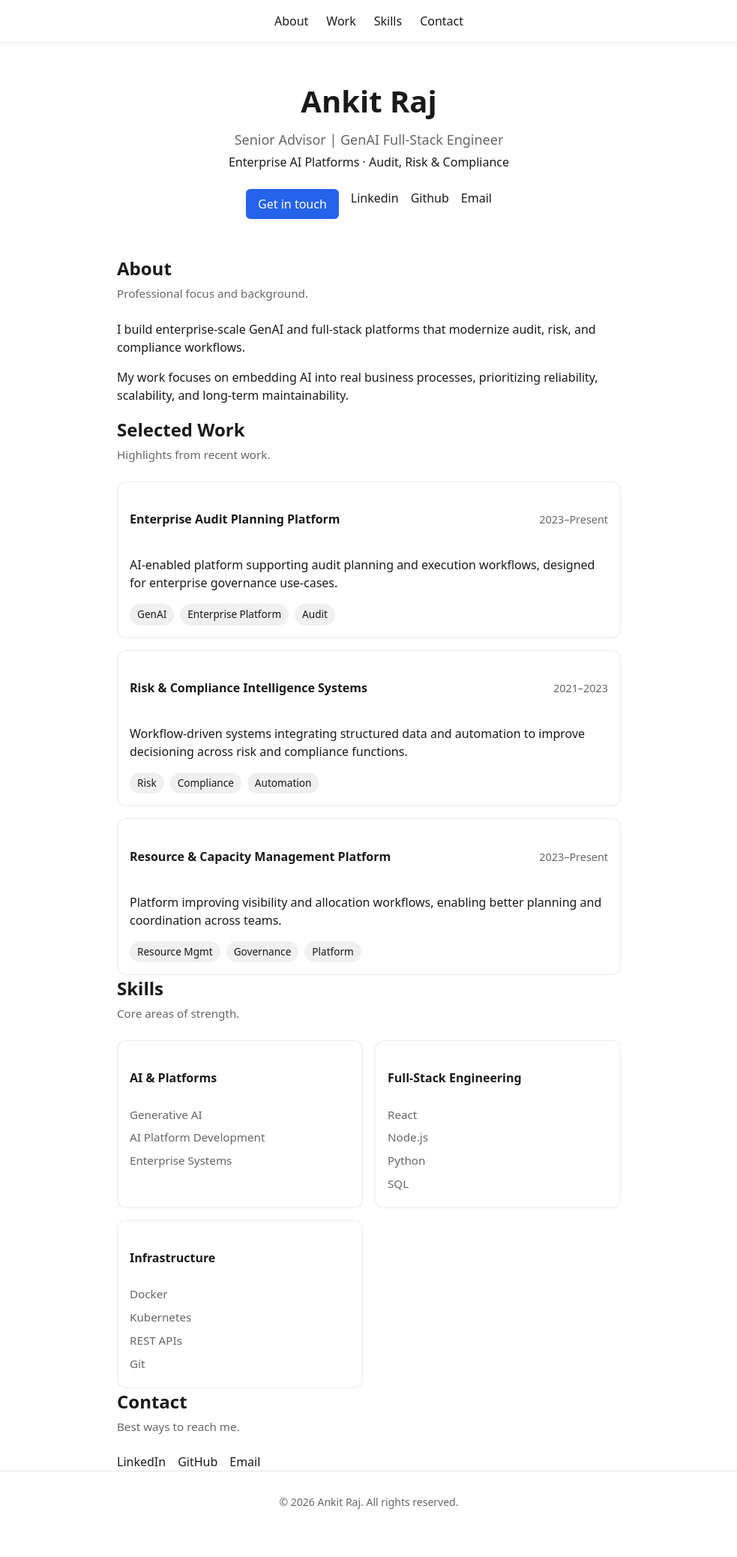
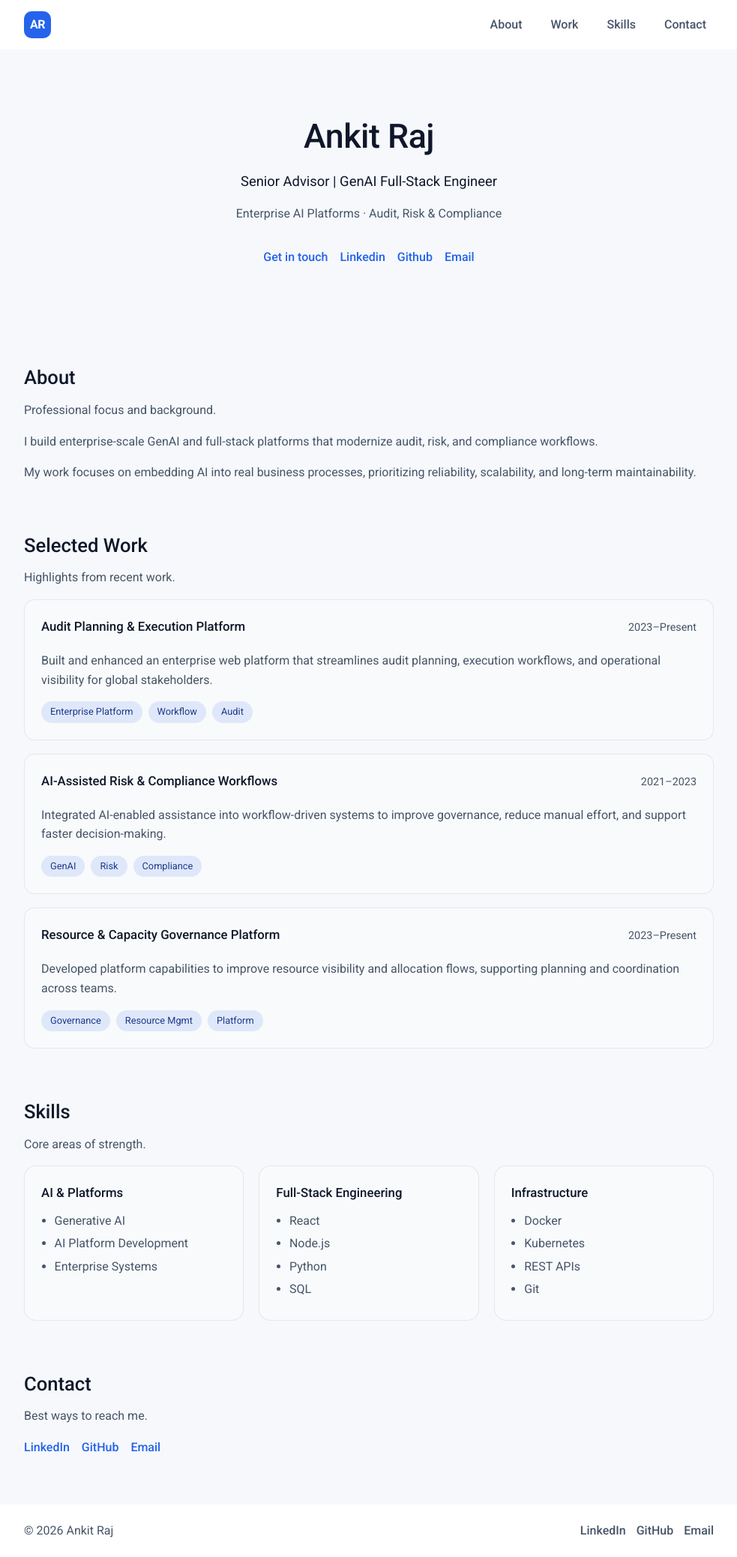
Before and after one commit to Ankit-96/ankit-raj, a React (Vite) app: page / in a window 1280 px wide. Shown: the whole page at 75% size, without its empty margins (148-1131 px from the left). Before the commit the page ends 2043 px from the top, so only its background shows below. Built offline with nearby package versions, Linux system fonts and the light colour scheme.

Commit message:
UI Fixes

```diff
--- a/index.html
+++ b/index.html
@@ -2,9 +2,18 @@
 <html lang="en">
 	<head>
 		<meta charset="UTF-8" />
-		<link rel="icon" type="image/x-icon" href="/favicon.ico" />
+		<link rel="icon" type="image/svg+xml" href="/vite.svg" />
 		<meta name="viewport" content="width=device-width, initial-scale=1.0" />
+
 		<title>Ankit Raj – Professional Profile</title>
+
+		<!-- Roboto (Google Fonts) -->
+		<link rel="preconnect" href="https://fonts.googleapis.com" />
+		<link rel="preconnect" href="https://fonts.gstatic.com" crossorigin />
+		<link
+			href="https://fonts.googleapis.com/css2?family=Roboto:wght@300;400;500;700&display=swap"
+			rel="stylesheet"
+		/>
 	</head>
 	<body>
 		<div id="root"></div>
--- a/src/components/layout/Container.jsx
+++ b/src/components/layout/Container.jsx
@@ -1,3 +1,13 @@
 export default function Container({ children }) {
-	return <div className='container'>{children}</div>
+	return (
+		<div
+			style={{
+				maxWidth: '960px',
+				margin: '0 auto',
+				padding: '0 20px',
+			}}
+		>
+			{children}
+		</div>
+	)
 }
--- a/src/components/layout/Footer.jsx
+++ b/src/components/layout/Footer.jsx
@@ -1,7 +1,25 @@
+import profile from '../../content/profile.content'
+
 export default function Footer() {
+	const year = new Date().getFullYear()
+
 	return (
-		<footer>
-			<p>&copy; {new Date().getFullYear()} Ankit Raj. All rights reserved.</p>
+		<footer className='site-footer'>
+			<div className='site-footer-inner'>
+				<p className='footer-text'>
+					© {year} {profile.name}
+				</p>
+
+				<div className='footer-links'>
+					<a href={profile.links.linkedin} target='_blank' rel='noreferrer'>
+						LinkedIn
+					</a>
+					<a href={profile.links.github} target='_blank' rel='noreferrer'>
+						GitHub
+					</a>
+					<a href={profile.links.email}>Email</a>
+				</div>
+			</div>
 		</footer>
 	)
 }
--- a/src/components/layout/Header.jsx
+++ b/src/components/layout/Header.jsx
@@ -1,13 +1,23 @@
-import Link from '../ui/Link'
+const nav = [
+	{ label: 'About', href: '#about' },
+	{ label: 'Work', href: '#work' },
+	{ label: 'Skills', href: '#skills' },
+	{ label: 'Contact', href: '#contact' },
+]
 
 export default function Header() {
 	return (
-		<header>
-			<nav>
-				<Link href='#about'>About</Link>
-				<Link href='#work'>Work</Link>
-				<Link href='#skills'>Skills</Link>
-				<Link href='#contact'>Contact</Link>
+		<header className='site-header'>
+			<nav className='site-nav'>
+				<div className='site-brand'>AR</div>
+
+				<div className='site-links'>
+					{nav.map(item => (
+						<a key={item.href} href={item.href} className='site-link'>
+							{item.label}
+						</a>
+					))}
+				</div>
 			</nav>
 		</header>
 	)
--- a/src/content/work.content.js
+++ b/src/content/work.content.js
@@ -1,24 +1,24 @@
 const work = [
 	{
-		title: 'Enterprise Audit Planning Platform',
+		title: 'Audit Planning & Execution Platform',
 		year: '2023–Present',
 		description:
-			'AI-enabled platform supporting audit planning and execution workflows, designed for enterprise governance use-cases.',
-		tags: ['GenAI', 'Enterprise Platform', 'Audit'],
+			'Built and enhanced an enterprise web platform that streamlines audit planning, execution workflows, and operational visibility for global stakeholders.',
+		tags: ['Enterprise Platform', 'Workflow', 'Audit'],
 	},
 	{
-		title: 'Risk & Compliance Intelligence Systems',
+		title: 'AI-Assisted Risk & Compliance Workflows',
 		year: '2021–2023',
 		description:
-			'Workflow-driven systems integrating structured data and automation to improve decisioning across risk and compliance functions.',
-		tags: ['Risk', 'Compliance', 'Automation'],
+			'Integrated AI-enabled assistance into workflow-driven systems to improve governance, reduce manual effort, and support faster decision-making.',
+		tags: ['GenAI', 'Risk', 'Compliance'],
 	},
 	{
-		title: 'Resource & Capacity Management Platform',
+		title: 'Resource & Capacity Governance Platform',
 		year: '2023–Present',
 		description:
-			'Platform improving visibility and allocation workflows, enabling better planning and coordination across teams.',
-		tags: ['Resource Mgmt', 'Governance', 'Platform'],
+			'Developed platform capabilities to improve resource visibility and allocation flows, supporting planning and coordination across teams.',
+		tags: ['Governance', 'Resource Mgmt', 'Platform'],
 	},
 ]
 
--- a/src/styles/globals.css
+++ b/src/styles/globals.css
@@ -1,4 +1,19 @@
-/* Global resets and base styles */
+:root {
+	/* Color system */
+	--bg: #f6f8fb; /* subtle page background */
+	--card: #ffffff; /* card surface */
+	--text-primary: #0f172a;
+	--text-secondary: #475569;
+	--border: rgba(15, 23, 42, 0.1);
+	--shadow: 0 10px 28px rgba(15, 23, 42, 0.08);
+
+	--accent: #2563eb; /* calm enterprise blue */
+
+	/* Layout */
+	--container-width: 960px;
+}
+
+/* Reset + box model */
 *,
 *::before,
 *::after {
@@ -9,27 +24,73 @@ html {
 	scroll-behavior: smooth;
 }
 
+/* Base body styles */
 body {
 	margin: 0;
-	font-family: system-ui, -apple-system, BlinkMacSystemFont, 'Segoe UI', Roboto,
-		sans-serif;
-	line-height: 1.5;
-	color: var(--color-text, #1a1a1a);
-	background-color: var(--color-bg, #fff);
+	font-family: 'Roboto', system-ui, -apple-system, BlinkMacSystemFont,
+		'Segoe UI', sans-serif;
+	background: var(--bg);
+	color: var(--text-primary);
+	line-height: 1.6;
+	-webkit-font-smoothing: antialiased;
+	-moz-osx-font-smoothing: grayscale;
 }
 
+/* Headings */
+h1,
+h2,
+h3,
+h4 {
+	font-weight: 500;
+	margin: 0 0 0.6rem 0;
+	color: var(--text-primary);
+}
+
+h1 {
+	font-size: 2.6rem;
+}
+
+h2 {
+	font-size: 1.6rem;
+}
+
+h3 {
+	font-size: 1.3rem;
+}
+
+h4 {
+	font-size: 1.05rem;
+}
+
+/* Paragraphs */
+p {
+	margin: 0 0 1rem 0;
+	color: var(--text-secondary);
+}
+
+/* Links */
 a {
-	color: inherit;
+	color: var(--accent);
+	text-decoration: none;
+	font-weight: 500;
+}
+
+a:hover {
+	text-decoration: underline;
+}
+
+/* Buttons (used by Button.jsx) */
+.btn-primary {
+	display: inline-block;
+	padding: 10px 18px;
+	border-radius: 10px;
+	background: var(--accent);
+	color: #ffffff;
+	font-weight: 500;
+	transition: background 0.2s ease;
+}
+
+.btn-primary:hover {
+	background: #1d4ed8;
 	text-decoration: none;
 }
-
-ul {
-	list-style: none;
-	margin: 0;
-	padding: 0;
-}
-
-img {
-	max-width: 100%;
-	height: auto;
-}
--- a/src/styles/sections.css
+++ b/src/styles/sections.css
@@ -1,185 +1,61 @@
-/* Section and layout styles */
-.container {
-	width: 100%;
-	max-width: var(--container-max);
-	margin-inline: auto;
-	padding-inline: var(--space-lg);
-}
-
-.section {
-	padding-block: var(--space-2xl);
-}
-
-.section-title {
-	margin-bottom: var(--space-lg);
-}
-
-.section-title h2 {
-	margin: 0 0 var(--space-xs);
-	font-size: 1.5rem;
-}
-
-.section-subtitle {
-	margin: 0;
-	color: var(--color-muted);
-	font-size: 0.95rem;
-}
-
-.section-anchor {
-	position: absolute;
-	transform: translateY(-2rem);
+/* Generic section spacing */
+section {
+	margin-bottom: 4rem;
 }
 
 /* Hero */
 .hero {
-	padding: var(--space-2xl) var(--space-lg);
+	padding: 5rem 0 4rem 0;
 	text-align: center;
 }
 
 .hero h1 {
-	margin: 0 0 var(--space-sm);
-	font-size: clamp(1.75rem, 4vw, 2.5rem);
+	font-size: 2.8rem;
+	font-weight: 500;
+	letter-spacing: -0.5px;
 }
 
 .hero-headline {
-	margin: 0 0 var(--space-xs);
-	font-size: 1.125rem;
-	color: var(--color-muted);
+	font-size: 1.15rem;
+	margin-top: 0.6rem;
+	color: var(--text-primary);
 }
 
 .hero-tagline {
-	margin: 0 0 var(--space-lg);
+	font-size: 1rem;
+	color: var(--text-secondary);
+	margin-top: 0.2rem;
+	margin-bottom: 2rem;
 }
 
 .hero-actions {
 	display: flex;
+	justify-content: center;
+	gap: 1rem;
 	flex-wrap: wrap;
-	gap: var(--space-md);
-	justify-content: center;
+	margin-top: 1.25rem;
 }
 
-/* Header / Footer */
-header,
-footer {
-	padding: var(--space-md) var(--space-lg);
-	border-bottom: 1px solid var(--color-border);
-}
-
-footer {
-	border-bottom: none;
-	border-top: 1px solid var(--color-border);
-	text-align: center;
-	color: var(--color-muted);
-	font-size: 0.875rem;
-}
-
-header nav {
-	display: flex;
-	gap: var(--space-lg);
-	justify-content: center;
-}
-
-/* Work */
-.work-list {
-	display: flex;
-	flex-direction: column;
-	gap: var(--space-xl);
-}
-
-.work-item {
-	padding-bottom: var(--space-lg);
-	border-bottom: 1px solid var(--color-border);
-}
-
-.work-item:last-child {
-	border-bottom: none;
-}
-
-.work-year {
-	margin-left: var(--space-sm);
-	color: var(--color-muted);
-	font-size: 0.875rem;
-}
-
-.work-tags {
-	display: flex;
-	flex-wrap: wrap;
-	gap: var(--space-sm);
-	margin-top: var(--space-sm);
-}
-
-.work-tags li {
-	padding: var(--space-xs) var(--space-sm);
-	background: var(--color-border);
-	border-radius: 4px;
-	font-size: 0.8rem;
-}
-
-/* Skills */
-.skills-grid {
-	display: grid;
-	grid-template-columns: repeat(auto-fit, minmax(180px, 1fr));
-	gap: var(--space-lg);
-}
-
-.skill-group h3 {
-	margin: 0 0 var(--space-sm);
-	font-size: 1rem;
-}
-
-.skill-group ul li {
-	padding: var(--space-xs) 0;
-	font-size: 0.95rem;
-	color: var(--color-muted);
-}
-
-/* Contact */
-.contact-links {
-	display: flex;
-	flex-wrap: wrap;
-	gap: var(--space-md);
-}
-
-.contact-link {
-	padding: var(--space-sm) var(--space-md);
-	background: var(--color-accent);
-	color: #fff;
-	border-radius: 6px;
-}
-
-.contact-link:hover {
-	opacity: 0.9;
-}
-
-/* Buttons */
-.btn {
-	display: inline-block;
-	padding: var(--space-sm) var(--space-md);
-	border-radius: 6px;
-	font-weight: 500;
-	cursor: pointer;
-	border: none;
-}
-
-.btn--primary {
-	background: var(--color-accent);
-	color: #fff;
-}
-
-.btn--primary:hover {
-	opacity: 0.9;
-}
+/* =========================
+   WORK
+========================= */
 
 .work-list {
 	display: grid;
-	gap: 16px;
+	gap: 18px;
 }
 
 .work-card {
-	border: 1px solid rgba(0, 0, 0, 0.08);
-	border-radius: 12px;
-	padding: 16px;
-	background: #fff;
+	background: #f9fafb; /* subtle off-white */
+	border: 1px solid rgba(15, 23, 42, 0.08);
+	border-radius: 14px;
+	padding: 22px;
+	transition: box-shadow 0.15s ease, transform 0.15s ease;
+}
+
+.work-card:hover {
+	transform: translateY(-2px);
+	box-shadow: 0 12px 28px rgba(15, 23, 42, 0.08);
 }
 
 .work-head {
@@ -190,39 +66,74 @@ header nav {
 }
 
 .work-year {
-	color: rgba(0, 0, 0, 0.6);
+	color: var(--text-secondary);
 	font-size: 0.9rem;
 }
 
+.work-desc {
+	margin-top: 0.6rem;
+}
+
+/* Tags */
 .tag-row {
-	margin-top: 10px;
+	margin-top: 12px;
 	display: flex;
 	flex-wrap: wrap;
 	gap: 8px;
 }
 
 .tag {
-	font-size: 0.85rem;
-	padding: 4px 10px;
+	font-size: 0.8rem;
+	padding: 4px 12px;
 	border-radius: 999px;
-	background: rgba(0, 0, 0, 0.06);
+	background: rgba(37, 99, 235, 0.12);
+	color: #1e3a8a;
 }
+
+/* =========================
+   SKILLS
+========================= */
 
 .skills-grid {
 	display: grid;
-	grid-template-columns: repeat(auto-fit, minmax(220px, 1fr));
-	gap: 16px;
+	grid-template-columns: repeat(auto-fit, minmax(260px, 1fr));
+	gap: 20px;
 }
 
 .skill-group {
-	border: 1px solid rgba(0, 0, 0, 0.08);
-	border-radius: 12px;
-	padding: 16px;
-	background: #fff;
+	background: #f8fafc; /* off-white background */
+	border: 1px solid rgba(15, 23, 42, 0.08);
+	border-radius: 16px;
+	padding: 22px;
 }
+
+.skill-group h4 {
+	margin-bottom: 0.75rem;
+	font-size: 1.05rem;
+}
+
+.skill-group ul {
+	margin: 0;
+	padding-left: 1.1rem;
+	color: var(--text-secondary);
+}
+
+.skill-group li {
+	margin-bottom: 0.4rem;
+	line-height: 1.5;
+}
+
+/* =========================
+   CONTACT
+========================= */
 
 .contact-links {
 	display: flex;
+	flex-wrap: wrap;
 	gap: 16px;
-	flex-wrap: wrap;
+	margin-top: 0.75rem;
 }
+
+.contact-links a {
+	font-weight: 500;
+}
--- a/src/styles/theme.css
+++ b/src/styles/theme.css
@@ -1,17 +1,90 @@
-/* Theme variables */
-:root {
-	--color-bg: #ffffff;
-	--color-text: #1a1a1a;
-	--color-muted: #666;
-	--color-accent: #2563eb;
-	--color-border: #e5e7eb;
-	--font-sans: system-ui, -apple-system, BlinkMacSystemFont, 'Segoe UI', Roboto,
-		sans-serif;
-	--container-max: 720px;
-	--space-xs: 0.25rem;
-	--space-sm: 0.5rem;
-	--space-md: 1rem;
-	--space-lg: 1.5rem;
-	--space-xl: 2rem;
-	--space-2xl: 3rem;
+/* Header + small shared UI polish */
+
+.site-header {
+	position: sticky;
+	top: 0;
+	z-index: 20;
+	background: rgba(255, 255, 255, 0.92);
+	backdrop-filter: blur(10px);
+	border-bottom: 1px solid var(--border-light);
 }
+
+.site-nav {
+	max-width: var(--container-width);
+	margin: 0 auto;
+	padding: 14px 20px;
+	display: flex;
+	align-items: center;
+	justify-content: space-between;
+	gap: 16px;
+}
+
+.site-brand {
+	width: 36px;
+	height: 36px;
+	border-radius: 10px;
+	display: grid;
+	place-items: center;
+	font-weight: 700;
+	color: #ffffff;
+	background: var(--accent);
+	letter-spacing: -0.5px;
+}
+
+.site-links {
+	display: flex;
+	gap: 18px;
+	flex-wrap: wrap;
+}
+
+.site-link {
+	color: var(--text-secondary);
+	font-weight: 500;
+	padding: 6px 10px;
+	border-radius: 10px;
+	transition: background 0.15s ease, color 0.15s ease;
+}
+
+.site-link:hover {
+	background: rgba(37, 99, 235, 0.08);
+	color: var(--text-primary);
+	text-decoration: none;
+}
+
+.site-footer {
+	border-top: 1px solid var(--border-light);
+	background: #ffffff;
+	padding: 22px 0;
+}
+
+.site-footer-inner {
+	max-width: var(--container-width);
+	margin: 0 auto;
+	padding: 0 20px;
+	display: flex;
+	align-items: center;
+	justify-content: space-between;
+	gap: 14px;
+	flex-wrap: wrap;
+}
+
+.footer-text {
+	margin: 0;
+	color: var(--text-secondary);
+}
+
+.footer-links {
+	display: flex;
+	gap: 14px;
+	flex-wrap: wrap;
+}
+
+.footer-links a {
+	color: var(--text-secondary);
+	font-weight: 500;
+}
+
+.footer-links a:hover {
+	color: var(--text-primary);
+	text-decoration: none;
+}
```
